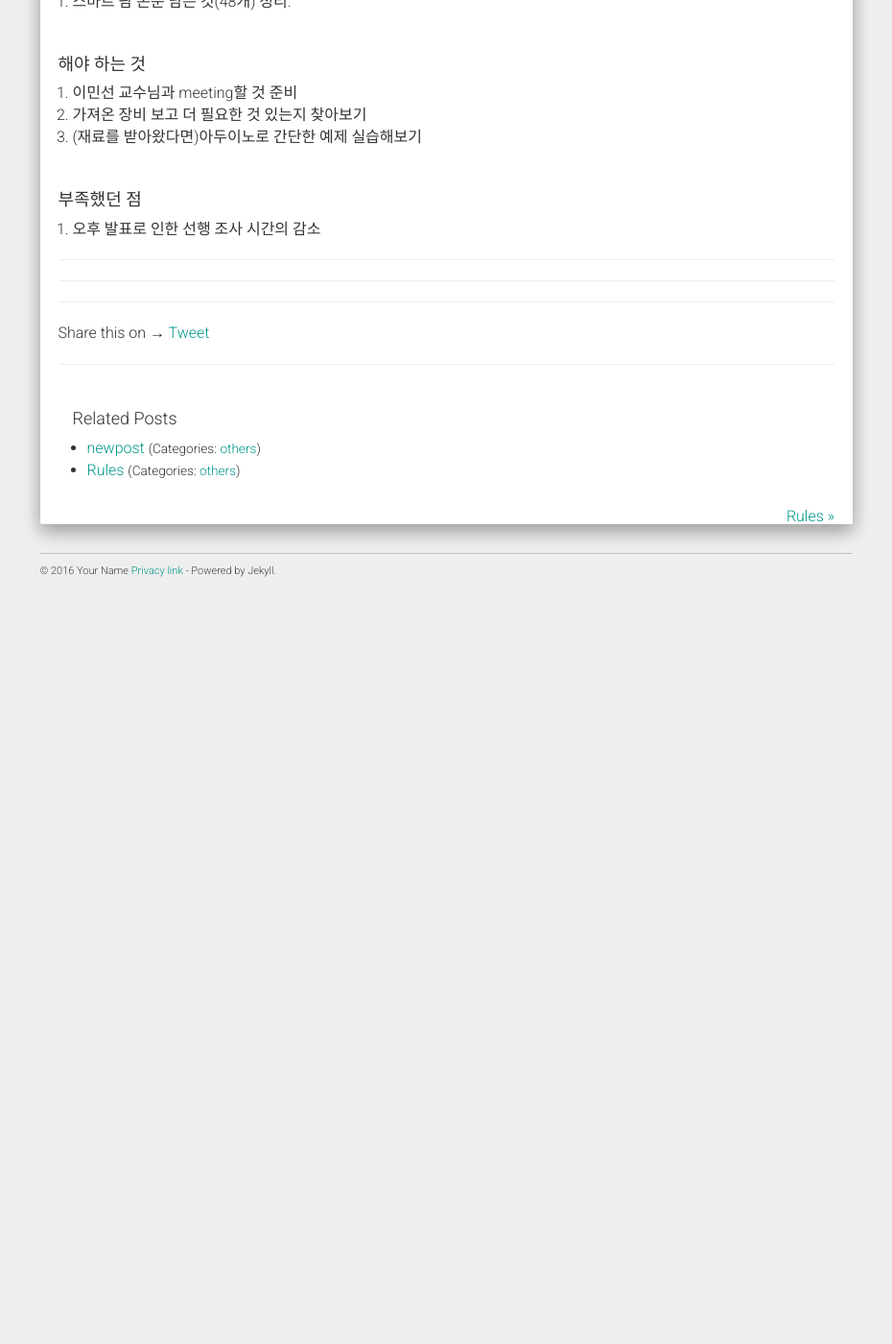
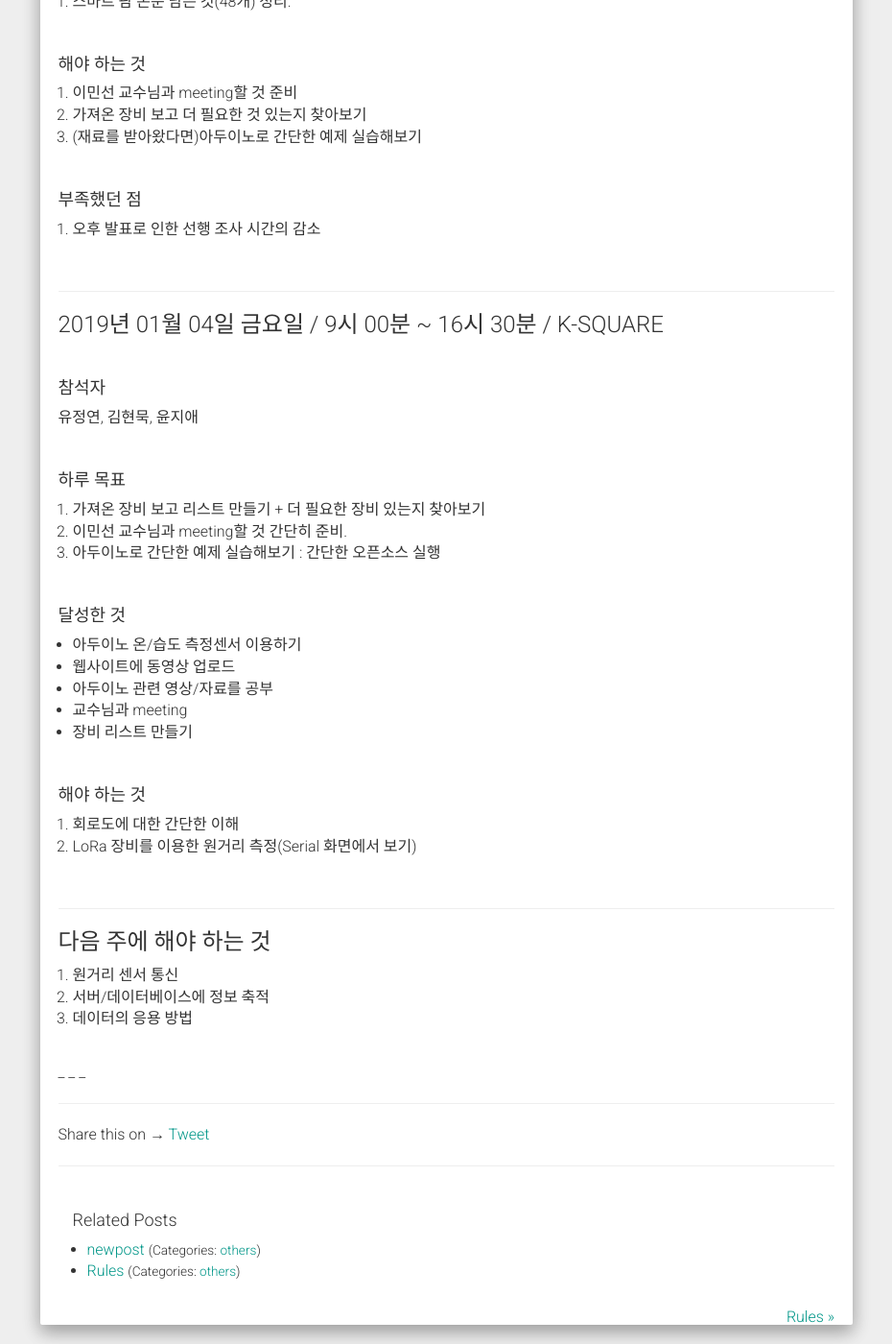
Before and after one commit to codeasashu/hcz-jekyll-blog, a Jekyll site: the page built from _posts/2018-01-04-first blog.md, in a window 1280 px wide and 1400 px high, scrolled down 3286 px. Shown: the whole window at 96% size, without its empty margins (321-1251 px from the left). Built offline with Jekyll 4.4.1, drawn with Linux system fonts in a browser that asks for light colours; nearby versions of some CDN libraries; comment, search, counter and statistics services are not loaded; before the commit the page ends 3916 px from its top, so only the background shows below that.

Commit message:
uploaded first week blog

```diff
--- a/_posts/2018-01-04-first blog.md
+++ b/_posts/2018-01-04-first blog.md
@@ -130,5 +130,41 @@ categories: others
 <ol>
 <li>오후 발표로 인한 선행 조사 시간의 감소</li>
 </ol>
+<br>
 <hr />
+<h3>2019년 01월 04일 금요일 / 9시 00분 ~ 16시 30분 / K-SQUARE </h3>
+<br>
+<h4>참석자</h4>
+<p>유정연, 김현묵, 윤지애</p>
+<br>
+<h4>하루 목표</h4>
+<ol>
+<li>가져온 장비 보고 리스트 만들기 + 더 필요한 장비 있는지 찾아보기</li>
+<li>이민선 교수님과 meeting할 것 간단히 준비.</li>
+<li>아두이노로 간단한 예제 실습해보기 : 간단한 오픈소스 실행</li>
+</ol>
+<br>
+<h4>달성한 것</h4>
+<ul>
+<li>아두이노 온/습도 측정센서 이용하기</li>
+<li>웹사이트에 동영상 업로드</li>
+<li>아두이노 관련 영상/자료를 공부</li>
+<li>교수님과 meeting</li>
+<li>장비 리스트 만들기</li>
+</ul>
+<br>
+<h4>해야 하는 것</h4>
+<ol>
+<li>회로도에 대한 간단한 이해</li>
+<li>LoRa 장비를 이용한 원거리 측정(Serial 화면에서 보기)</li>
+</ol>
+<br>
+<hr />
+<h3>다음 주에 해야 하는 것</h3>
+<ol>
+<li>원거리 센서 통신</li>
+<li>서버/데이터베이스에 정보 축적</li>
+<li>데이터의 응용 방법</li>
+</ol>
+<br>
 _ _ _
```
Also changed, not shown: _posts/2018-12-31-Rules.md (+1 -1 lines).
